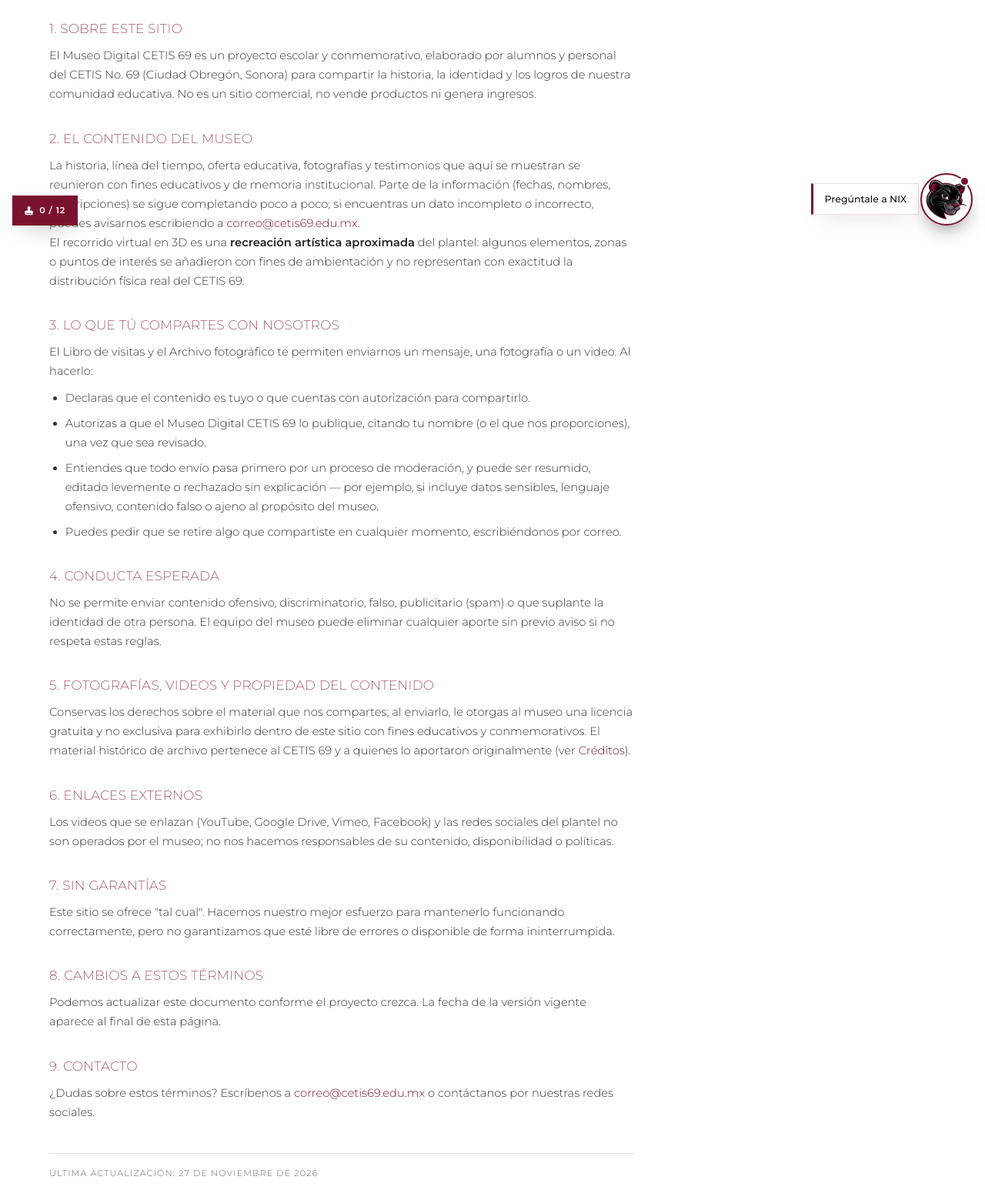
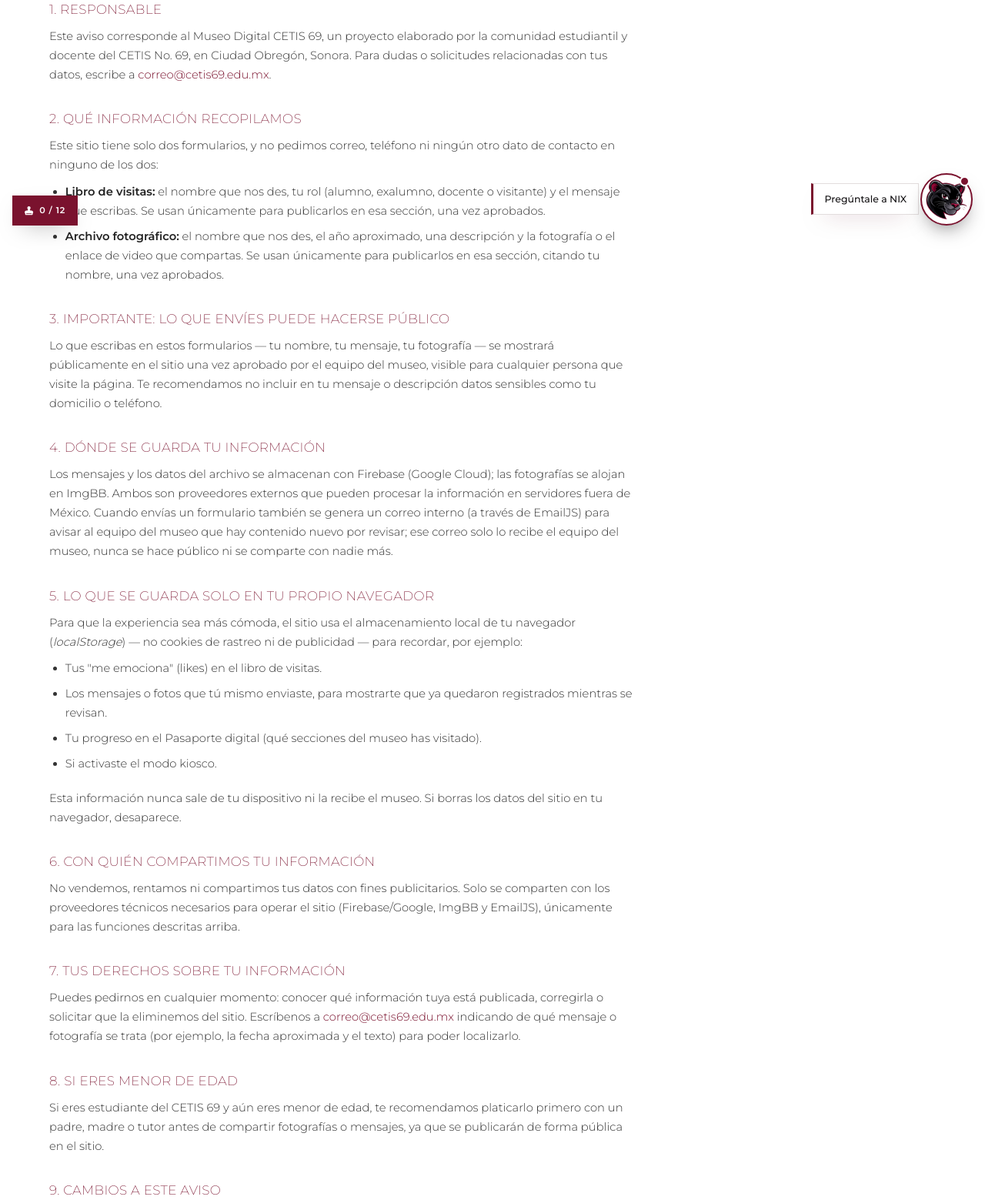
Before and after one commit to MUDICET69/Mudicet69, a plain HTML site: page aviso-privacidad.html in a window 1280 px wide. Shown: the part 491-2050 px from the top of the page at 77% size. Drawn offline with Linux system fonts and the light colour scheme.

Commit message:
Update aviso-privacidad.html

```diff
--- a/aviso-privacidad.html
+++ b/aviso-privacidad.html
@@ -7,10 +7,10 @@
 <link rel="manifest" href="manifest.webmanifest">
 <link rel="icon" type="image/png" href="icono-192.png">
 <link rel="apple-touch-icon" href="icono-180.png">
-<meta name="description" content="Reglas de uso del Museo Digital CETIS 69: moderación de contenido, licencias de fotografías y responsabilidades.">
-<meta property="og:title" content="Términos y condiciones · CETIS 69">
+<meta name="description" content="Qué información recopila el Museo Digital CETIS 69 en el libro de visitas y el archivo fotográfico, y cómo se usa.">
+<meta property="og:title" content="Aviso de privacidad · CETIS 69">
 <meta property="og:type" content="website">
-<title>Términos y condiciones · Museo Digital CETIS 69</title>
+<title>Aviso de privacidad · Museo Digital CETIS 69</title>
 <link rel="preconnect" href="https://fonts.googleapis.com">
 <link rel="preconnect" href="https://fonts.gstatic.com" crossorigin>
 <link href="https://fonts.googleapis.com/css2?family=Montserrat:wght@200;300;400;500;600;700;800&display=swap" rel="stylesheet">
@@ -35,42 +35,46 @@
 <a href="#c" class="skip">Saltar al contenido</a>
 <div id="loader"><div class="ld"><h2>CETIS 69</h2><p>MUSEO DIGITAL</p><div class="bar"><i></i></div></div></div>
 <nav id="nav" class="solid"></nav>
-<header class="phead"><div class="rv"><div class="eyebrow">Legal</div><h1 class="title">Términos y <b>condiciones</b></h1><p>Reglas de uso de este museo digital, hecho por y para la comunidad del CETIS 69.</p></div></header>
+<header class="phead"><div class="rv"><div class="eyebrow">Legal</div><h1 class="title">Aviso de <b>privacidad</b></h1><p>Qué información recopilamos en el Museo Digital CETIS 69, y cómo la usamos.</p></div></header>
 <section><div class="legal" id="c">
 
-<h2>1. Sobre este sitio</h2>
-<p>El Museo Digital CETIS 69 es un proyecto escolar y conmemorativo, elaborado por alumnos y personal del CETIS No. 69 (Ciudad Obregón, Sonora) para compartir la historia, la identidad y los logros de nuestra comunidad educativa. No es un sitio comercial, no vende productos ni genera ingresos.</p>
+<h2>1. Responsable</h2>
+<p>Este aviso corresponde al Museo Digital CETIS 69, un proyecto elaborado por la comunidad estudiantil y docente del CETIS No. 69, en Ciudad Obregón, Sonora. Para dudas o solicitudes relacionadas con tus datos, escribe a <a href="mailto:correo@cetis69.edu.mx">correo@cetis69.edu.mx</a>.</p>
 
-<h2>2. El contenido del museo</h2>
-<p>La historia, línea del tiempo, oferta educativa, fotografías y testimonios que aquí se muestran se reunieron con fines educativos y de memoria institucional. Parte de la información (fechas, nombres, descripciones) se sigue completando poco a poco; si encuentras un dato incompleto o incorrecto, puedes avisarnos escribiendo a <a href="mailto:correo@cetis69.edu.mx">correo@cetis69.edu.mx</a>.</p>
-<p>El recorrido virtual en 3D es una <strong>recreación artística aproximada</strong> del plantel: algunos elementos, zonas o puntos de interés se añadieron con fines de ambientación y no representan con exactitud la distribución física real del CETIS 69.</p>
-
-<h2>3. Lo que tú compartes con nosotros</h2>
-<p>El Libro de visitas y el Archivo fotográfico te permiten enviarnos un mensaje, una fotografía o un video. Al hacerlo:</p>
+<h2>2. Qué información recopilamos</h2>
+<p>Este sitio tiene solo dos formularios, y no pedimos correo, teléfono ni ningún otro dato de contacto en ninguno de los dos:</p>
 <ul>
- <li>Declaras que el contenido es tuyo o que cuentas con autorización para compartirlo.</li>
- <li>Autorizas a que el Museo Digital CETIS 69 lo publique, citando tu nombre (o el que nos proporciones), una vez que sea revisado.</li>
- <li>Entiendes que todo envío pasa primero por un proceso de moderación, y puede ser resumido, editado levemente o rechazado sin explicación — por ejemplo, si incluye datos sensibles, lenguaje ofensivo, contenido falso o ajeno al propósito del museo.</li>
- <li>Puedes pedir que se retire algo que compartiste en cualquier momento, escribiéndonos por correo.</li>
+ <li><strong>Libro de visitas:</strong> el nombre que nos des, tu rol (alumno, exalumno, docente o visitante) y el mensaje que escribas. Se usan únicamente para publicarlos en esa sección, una vez aprobados.</li>
+ <li><strong>Archivo fotográfico:</strong> el nombre que nos des, el año aproximado, una descripción y la fotografía o el enlace de video que compartas. Se usan únicamente para publicarlos en esa sección, citando tu nombre, una vez aprobados.</li>
 </ul>
 
-<h2>4. Conducta esperada</h2>
-<p>No se permite enviar contenido ofensivo, discriminatorio, falso, publicitario (spam) o que suplante la identidad de otra persona. El equipo del museo puede eliminar cualquier aporte sin previo aviso si no respeta estas reglas.</p>
+<h2>3. Importante: lo que envíes puede hacerse público</h2>
+<p>Lo que escribas en estos formularios — tu nombre, tu mensaje, tu fotografía — se mostrará públicamente en el sitio una vez aprobado por el equipo del museo, visible para cualquier persona que visite la página. Te recomendamos no incluir en tu mensaje o descripción datos sensibles como tu domicilio o teléfono.</p>
 
-<h2>5. Fotografías, videos y propiedad del contenido</h2>
-<p>Conservas los derechos sobre el material que nos compartes; al enviarlo, le otorgas al museo una licencia gratuita y no exclusiva para exhibirlo dentro de este sitio con fines educativos y conmemorativos. El material histórico de archivo pertenece al CETIS 69 y a quienes lo aportaron originalmente (ver <a href="creditos.html">Créditos</a>).</p>
+<h2>4. Dónde se guarda tu información</h2>
+<p>Los mensajes y los datos del archivo se almacenan con Firebase (Google Cloud); las fotografías se alojan en ImgBB. Ambos son proveedores externos que pueden procesar la información en servidores fuera de México. Cuando envías un formulario también se genera un correo interno (a través de EmailJS) para avisar al equipo del museo que hay contenido nuevo por revisar; ese correo solo lo recibe el equipo del museo, nunca se hace público ni se comparte con nadie más.</p>
 
-<h2>6. Enlaces externos</h2>
-<p>Los videos que se enlazan (YouTube, Google Drive, Vimeo, Facebook) y las redes sociales del plantel no son operados por el museo; no nos hacemos responsables de su contenido, disponibilidad o políticas.</p>
+<h2>5. Lo que se guarda solo en tu propio navegador</h2>
+<p>Para que la experiencia sea más cómoda, el sitio usa el almacenamiento local de tu navegador (<em>localStorage</em>) — no cookies de rastreo ni de publicidad — para recordar, por ejemplo:</p>
+<ul>
+ <li>Tus "me emociona" (likes) en el libro de visitas.</li>
+ <li>Los mensajes o fotos que tú mismo enviaste, para mostrarte que ya quedaron registrados mientras se revisan.</li>
+ <li>Tu progreso en el Pasaporte digital (qué secciones del museo has visitado).</li>
+ <li>Si activaste el modo kiosco.</li>
+</ul>
+<p>Esta información nunca sale de tu dispositivo ni la recibe el museo. Si borras los datos del sitio en tu navegador, desaparece.</p>
 
-<h2>7. Sin garantías</h2>
-<p>Este sitio se ofrece "tal cual". Hacemos nuestro mejor esfuerzo para mantenerlo funcionando correctamente, pero no garantizamos que esté libre de errores o disponible de forma ininterrumpida.</p>
+<h2>6. Con quién compartimos tu información</h2>
+<p>No vendemos, rentamos ni compartimos tus datos con fines publicitarios. Solo se comparten con los proveedores técnicos necesarios para operar el sitio (Firebase/Google, ImgBB y EmailJS), únicamente para las funciones descritas arriba.</p>
 
-<h2>8. Cambios a estos términos</h2>
-<p>Podemos actualizar este documento conforme el proyecto crezca. La fecha de la versión vigente aparece al final de esta página.</p>
+<h2>7. Tus derechos sobre tu información</h2>
+<p>Puedes pedirnos en cualquier momento: conocer qué información tuya está publicada, corregirla o solicitar que la eliminemos del sitio. Escríbenos a <a href="mailto:correo@cetis69.edu.mx">correo@cetis69.edu.mx</a> indicando de qué mensaje o fotografía se trata (por ejemplo, la fecha aproximada y el texto) para poder localizarlo.</p>
 
-<h2>9. Contacto</h2>
-<p>¿Dudas sobre estos términos? Escríbenos a <a href="mailto:correo@cetis69.edu.mx">correo@cetis69.edu.mx</a> o contáctanos por nuestras redes sociales.</p>
+<h2>8. Si eres menor de edad</h2>
+<p>Si eres estudiante del CETIS 69 y aún eres menor de edad, te recomendamos platicarlo primero con un padre, madre o tutor antes de compartir fotografías o mensajes, ya que se publicarán de forma pública en el sitio.</p>
+
+<h2>9. Cambios a este aviso</h2>
+<p>Si el sitio incorpora nuevas funciones que recopilen información distinta a la descrita aquí, actualizaremos este aviso. La fecha de la versión vigente aparece abajo.</p>
 
 <p class="actualizado">Última actualización: 27 de noviembre de 2026</p>
 </div></section>
```
